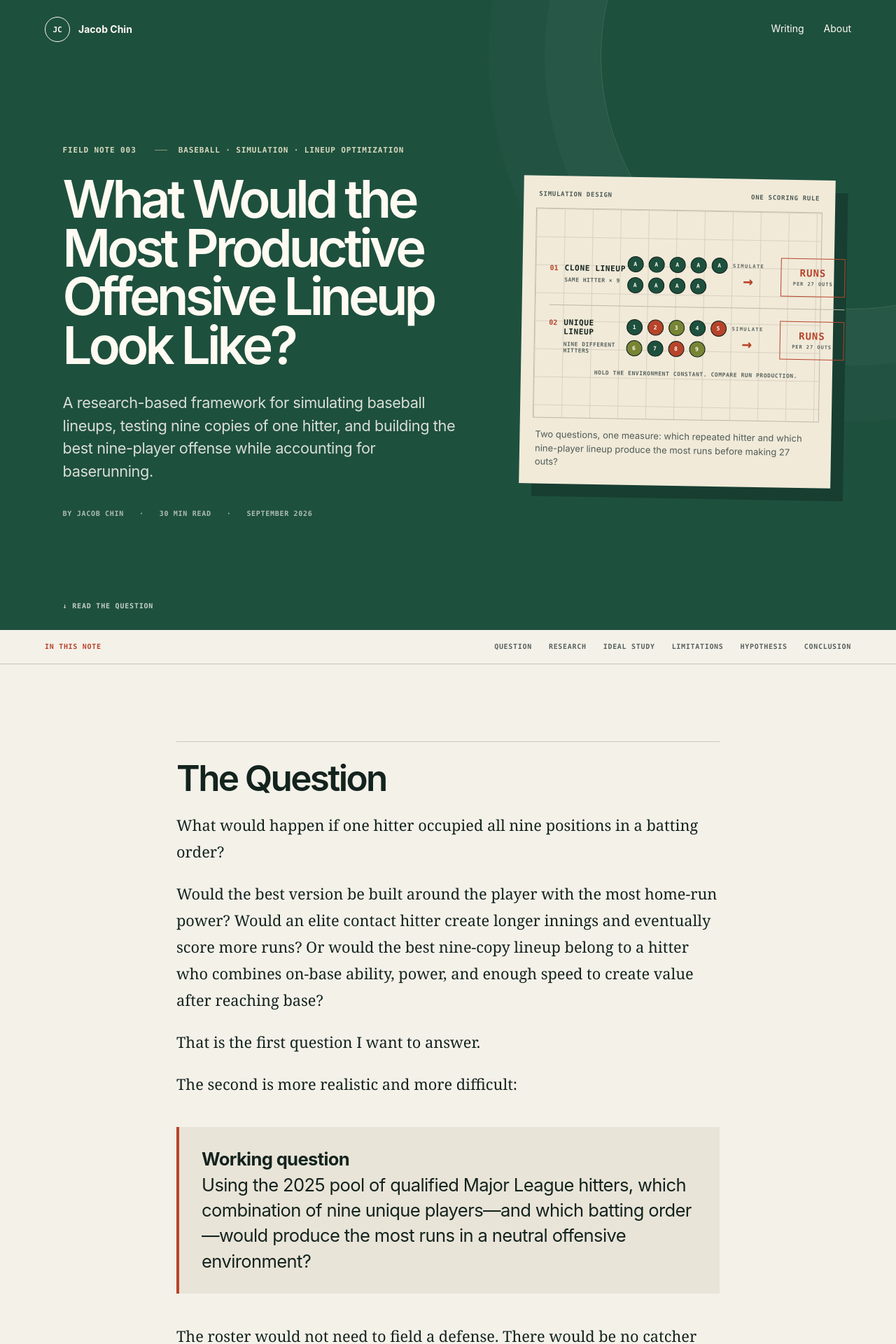
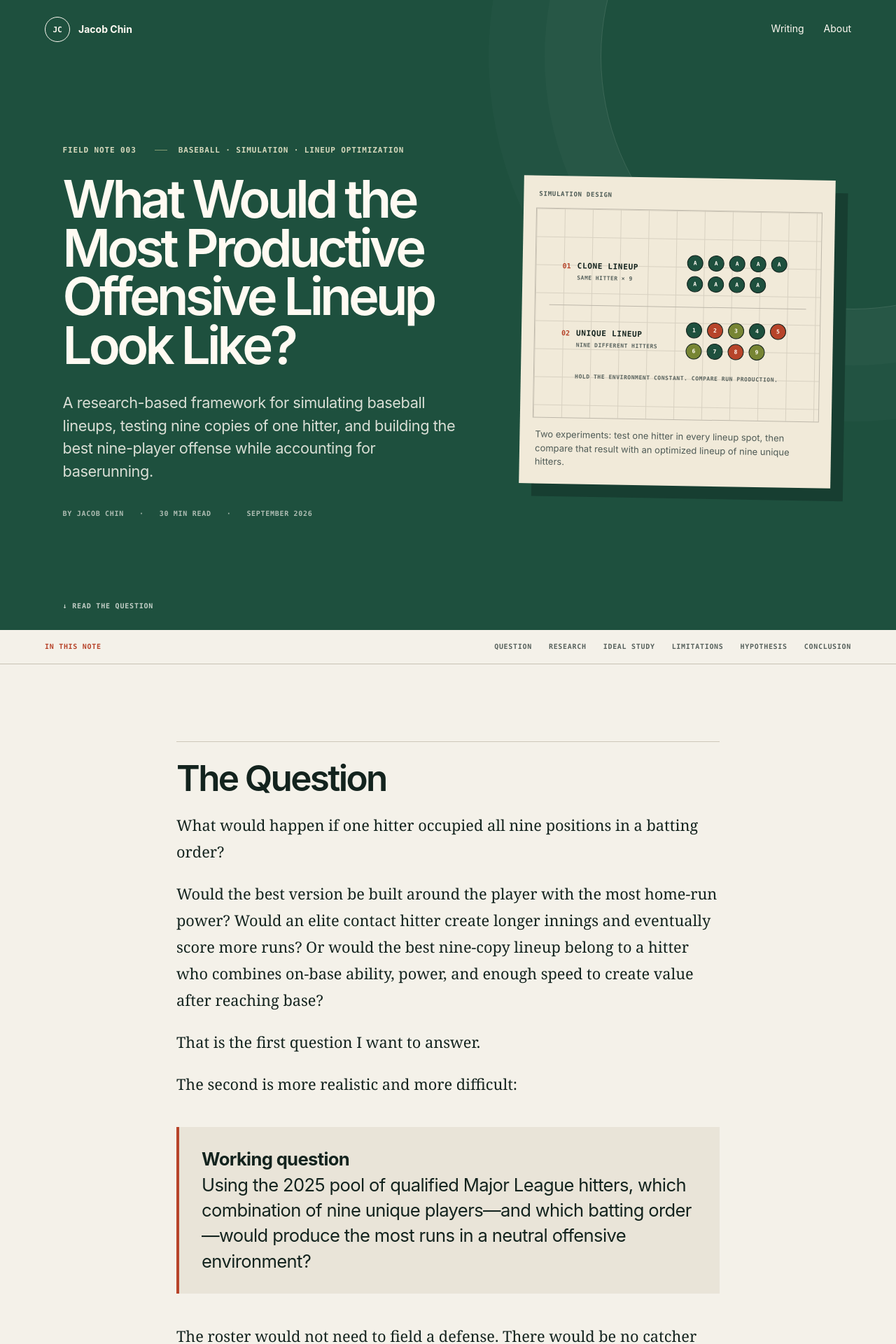
Before and after one commit to JacobChin/JacobChin.github.io, a Jekyll site: the page built from _posts/2026-09-21-optimizing-offensive-lineups.md, in a window 1280 px wide. Shown: the top 1920 px of the page at 70% size. Built offline with Jekyll 4.4.1, drawn with Linux system fonts in a browser that asks for light colours.

Commit message:
Simplify lineup simulation hero

```diff
--- a/_layouts/post.html
+++ b/_layouts/post.html
@@ -13,7 +13,7 @@ layout: default
     </div>
     {% if page.hero == "lineup-simulation" %}
     <figure class="motion-card lineup-simulation-card" aria-labelledby="motion-caption">
-      <div class="motion-label"><span>Simulation design</span><span>One scoring rule</span></div>
+      <div class="motion-label"><span>Simulation design</span></div>
       <div class="motion-plot" aria-hidden="true">
         <div class="lineup-experiment">
           <div class="experiment-copy">
@@ -24,8 +24,6 @@ layout: default
           <div class="lineup-tokens clone-tokens">
             <i>A</i><i>A</i><i>A</i><i>A</i><i>A</i><i>A</i><i>A</i><i>A</i><i>A</i>
           </div>
-          <div class="experiment-arrow"><span>Simulate</span>→</div>
-          <div class="experiment-output"><strong>Runs</strong><span>per 27 outs</span></div>
         </div>
         <div class="experiment-divider"></div>
         <div class="lineup-experiment">
@@ -37,12 +35,10 @@ layout: default
           <div class="lineup-tokens unique-tokens">
             <i>1</i><i>2</i><i>3</i><i>4</i><i>5</i><i>6</i><i>7</i><i>8</i><i>9</i>
           </div>
-          <div class="experiment-arrow"><span>Simulate</span>→</div>
-          <div class="experiment-output"><strong>Runs</strong><span>per 27 outs</span></div>
         </div>
         <div class="experiment-note">Hold the environment constant. Compare run production.</div>
       </div>
-      <figcaption id="motion-caption">Two questions, one measure: which repeated hitter and which nine-player lineup produce the most runs before making 27 outs?</figcaption>
+      <figcaption id="motion-caption">Two experiments: test one hitter in every lineup spot, then compare that result with an optimized lineup of nine unique hitters.</figcaption>
     </figure>
     {% elsif page.hero == "bat-fitting" %}
     <figure class="motion-card bat-fitting-card" aria-labelledby="motion-caption">
--- a/assets/css/style.css
+++ b/assets/css/style.css
@@ -89,10 +89,10 @@ h1 { max-width: 900px; margin: 0; font-size: clamp(50px, 7vw, 104px); line-heigh
 .swing-timing-card .key-contact { width: 8px; height: 8px; border: 1px solid var(--ink); border-radius: 50%; background: var(--lime); }
 .swing-phase-onset { left: 5%; }
 .lineup-simulation-card .motion-plot { display: grid; align-content: center; gap: 17px; padding: 24px 20px 18px; }
-.lineup-experiment { display: grid; grid-template-columns: minmax(112px, 1fr) minmax(112px, 1.15fr) 64px minmax(92px, .75fr); align-items: center; gap: 14px; }
+.lineup-experiment { display: grid; grid-template-columns: minmax(140px, 1fr) minmax(150px, 1.25fr); align-items: center; gap: 28px; padding: 4px 18px; }
 .experiment-copy { display: grid; grid-template-columns: auto 1fr; column-gap: 9px; align-items: baseline; }
 .experiment-copy > span { grid-row: 1 / 3; color: var(--rust); font: 700 10px/1 var(--mono); }
-.experiment-copy strong, .experiment-copy small, .experiment-arrow, .experiment-output { text-transform: uppercase; letter-spacing: .06em; }
+.experiment-copy strong, .experiment-copy small { text-transform: uppercase; letter-spacing: .06em; }
 .experiment-copy strong { font: 700 11px/1.15 var(--mono); }
 .experiment-copy small { margin-top: 6px; color: var(--muted); font: 600 8px/1.2 var(--mono); }
 .lineup-tokens { display: grid; grid-template-columns: repeat(5, 23px); justify-content: center; gap: 7px; }
@@ -101,11 +101,6 @@ h1 { max-width: 900px; margin: 0; font-size: clamp(50px, 7vw, 104px); line-heigh
 .unique-tokens i:nth-child(3n + 1) { background: var(--field); }
 .unique-tokens i:nth-child(3n + 2) { background: var(--rust); }
 .unique-tokens i:nth-child(3n) { background: #778534; }
-.experiment-arrow { display: grid; justify-items: center; gap: 5px; color: var(--rust); font: 700 24px/1 var(--mono); }
-.experiment-arrow span { color: var(--muted); font: 600 7px/1 var(--mono); }
-.experiment-output { padding: 13px 10px; border: 1px solid var(--rust); text-align: center; }
-.experiment-output strong { display: block; color: var(--rust); font: 750 14px/1 var(--mono); }
-.experiment-output span { display: block; margin-top: 6px; color: var(--muted); font: 600 7px/1 var(--mono); }
 .experiment-divider { height: 1px; background: #bdb7aa; }
 .experiment-note { padding-top: 2px; color: var(--muted); text-align: center; font: 650 8px/1.2 var(--mono); text-transform: uppercase; letter-spacing: .07em; }
 .bat-fitting-card .fit-axis { fill: none; stroke: #737d77; stroke-width: 2; }
@@ -171,10 +166,8 @@ h1 { max-width: 900px; margin: 0; font-size: clamp(50px, 7vw, 104px); line-heigh
   .motion-plot { min-height: 240px; }
   .motion-plot svg { height: 180px; }
   .lineup-simulation-card .motion-plot { gap: 14px; padding: 20px 14px 16px; }
-  .lineup-experiment { grid-template-columns: minmax(0, 1fr) 92px; gap: 10px 12px; }
-  .lineup-tokens { grid-column: 1; justify-content: start; }
-  .experiment-arrow { display: none; }
-  .experiment-output { grid-column: 2; grid-row: 1 / 3; }
+  .lineup-experiment { grid-template-columns: 1fr; gap: 12px; padding: 3px 8px; }
+  .lineup-tokens { justify-content: start; margin-left: 26px; }
   .plot-key { flex-direction: column; align-items: flex-start; }
   .article-meta span + span::before { display: none; }
   .article-nav { gap: 18px; padding: 15px 20px; }
```
